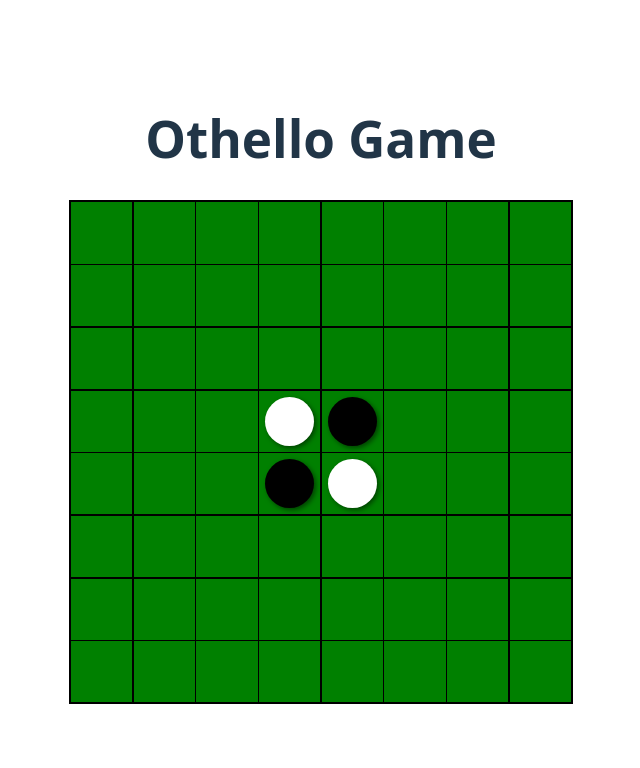
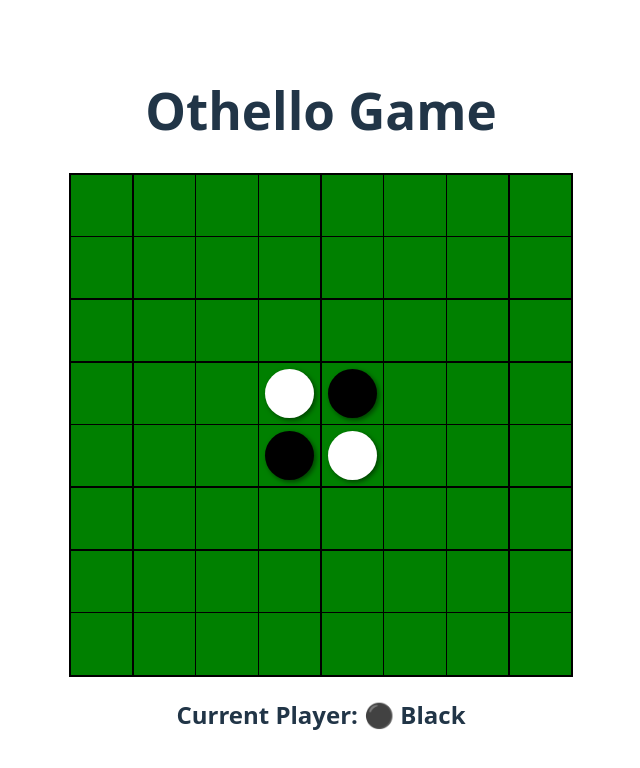
Before and after one commit to kohaku618/Othello, a React (Vite) app: page / in a window 1280 px wide. Shown: the top 768 px of the page, without its empty margins (319-959 px from the left). Built offline with nearby package versions, Linux system fonts and the light colour scheme.

Commit message:
最初の石置き

```diff
--- a/src/components/Board.tsx
+++ b/src/components/Board.tsx
@@ -4,22 +4,29 @@ import type { BoardState } from './Game';
 // 親から受け取るprops(データ)の型を定義
 type BoardProps = {
   board: BoardState;
+  // クリックイベントを受け取る型
+  handleClick: (row: number, col: number) => void;
 };
 
-const Board = ({ board }: BoardProps) => {
+const Board = ({ board, handleClick }: BoardProps) => {
   return (
     <div className="board">
       {/* board.flat() で8x8の二次元配列を64個の一列の配列に変換し、
-        mapで全てのマスを直接生成します。
+        mapで全てのマスを直接生成
       */}
-      {board.flat().map((cellState, index) => (
-        <Cell
-          key={index}
-          state={cellState}
-          // 将来のクリック処理のために行と列の情報を渡しておくと便利です
-          // onClick={() => console.log(Math.floor(index / 8), index % 8)}
-        />
-      ))}
+      {board.flat().map((cellState, index) => {
+        // 1次元配列のインデックスから行と列を計算
+        const row = Math.floor(index / 8);
+        const col = index % 8;
+        return (
+          <Cell
+            key={index}
+            state={cellState}
+            // クリックされたら、そのマスの行と列をhandleClickに渡す
+            onClick={() => handleClick(row, col)}
+          />
+        );
+      })}
     </div>
   );
 };
--- a/src/components/Cell.tsx
+++ b/src/components/Cell.tsx
@@ -2,9 +2,11 @@ import type { CellState } from './Game';
 
 type CellProps = {
     state: CellState;
+    // クリックイベントを受け取る型
+    onClick: () => void;
 }
 
-const Cell = ({ state }: CellProps) => {
+const Cell = ({ state, onClick }: CellProps) => {
     // stateが0でなければ石を表示する（0は空マス）
     const piece = state !== 0 ? (
         // stateが1なら'black', 2なら'white'のクラス名を付けて色を分ける
@@ -12,7 +14,8 @@ const Cell = ({ state }: CellProps) => {
     ) : null;
 
     return (
-        <div className='cell'>
+        // マス本体のdivにonClickイベントを設定
+        <div className='cell' onClick={onClick}>
             {piece}
         </div>
     );
--- a/src/components/Game.tsx
+++ b/src/components/Game.tsx
@@ -18,11 +18,33 @@ const Game = () => {
         [0, 0, 0, 0, 0, 0, 0, 0],
         [0, 0, 0, 0, 0, 0, 0, 0],
         [0, 0, 0, 0, 0, 0, 0, 0],
-    ])
+    ]);
+
+    // 現在のプレイヤーを管理（1:黒, 2:白）
+    const [currentPlayer, setCurrentPlayer] = useState<1 | 2>(1);
+
+    // マスがクリックされたとき
+    const handleClick = (row: number, col:number) => {
+        // すでに石があるときはなにもしない
+        if (board[row][col] !== 0) {
+            return;
+        }
+        // 新しい盤面データの作成
+        const newBoard = board.map(r => [...r]);
+        newBoard[row][col] = currentPlayer;
+        setBoard(newBoard);
+
+        // プレイヤーの交代
+        setCurrentPlayer(currentPlayer === 1 ? 2 : 1);
+    };
+
     return (
         <div className="game">
-            {/* Boardコンポーネントに盤面データ(board)を渡す */}
-            <Board board={board} />
+            {/* Boardコンポーネントに盤面データ(board),handleClickを渡す */}
+            <Board board={board} handleClick={handleClick} />
+
+            {/* 現在のプレイヤーを表示する部分 */}
+            <h2>Current Player: {currentPlayer === 1 ? '⚫️ Black' : '⚪️ White'}</h2>
         </div>
     );
 }
```
